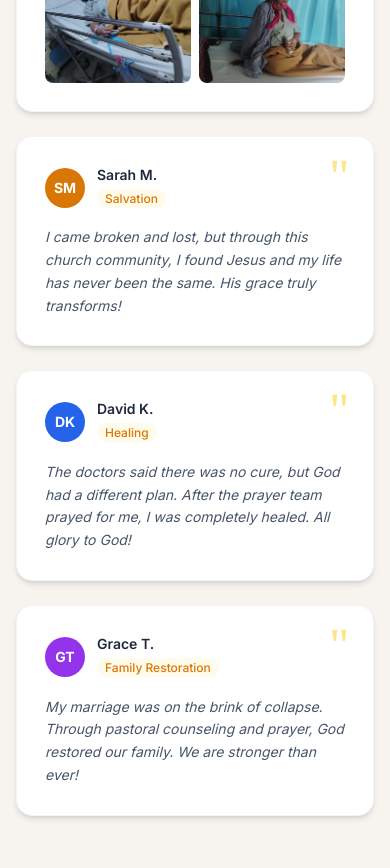
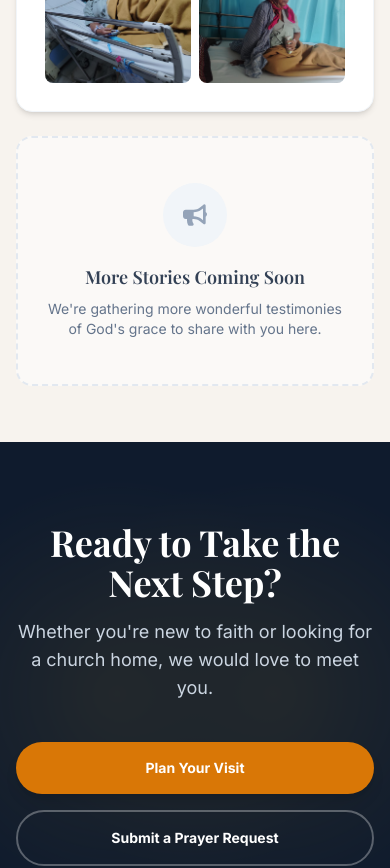
Before and after one commit to ThomasAbraham1/faith-warriors-fellowship, a React (Vite) app: page / in a window 390 px wide. Shown: the part 4280-5148 px from the top of the page. Built offline with nearby package versions, Linux system fonts and the light colour scheme; a web font is replaced by a local one.

Commit message:
Removed old testimonies and updated grid layout with coming soon placeholder

```diff
--- a/src/pages/Home.jsx
+++ b/src/pages/Home.jsx
@@ -32,28 +32,7 @@ const testimonials = [
     initials: 'KB',
     color: 'bg-emerald-600',
     images: [testimonyImg1, testimonyImg2]
-  },
-  {
-    name: 'Sarah M.',
-    category: 'Salvation',
-    text: 'I came broken and lost, but through this church community, I found Jesus and my life has never been the same. His grace truly transforms!',
-    initials: 'SM',
-    color: 'bg-amber-600',
-  },
-  {
-    name: 'David K.',
-    category: 'Healing',
-    text: 'The doctors said there was no cure, but God had a different plan. After the prayer team prayed for me, I was completely healed. All glory to God!',
-    initials: 'DK',
-    color: 'bg-blue-600',
-  },
-  {
-    name: 'Grace T.',
-    category: 'Family Restoration',
-    text: 'My marriage was on the brink of collapse. Through pastoral counseling and prayer, God restored our family. We are stronger than ever!',
-    initials: 'GT',
-    color: 'bg-purple-600',
-  },
+  }
 ];
 
 const serviceTimes = [
@@ -193,7 +172,7 @@ const Home = () => {
             title="What God Has Done"
             subtitle="Real stories of lives transformed by the grace and power of God."
           />
-          <div className="grid md:grid-cols-3 gap-6">
+          <div className="grid md:grid-cols-2 gap-6 items-stretch max-w-5xl mx-auto">
             {testimonials.map((t, i) => (
               <ScrollReveal key={t.name} delay={i * 0.12}>
                 <motion.div
@@ -221,6 +200,15 @@ const Home = () => {
                 </motion.div>
               </ScrollReveal>
             ))}
+            <ScrollReveal delay={0.2}>
+              <div className="bg-white/50 rounded-2xl p-7 border-2 border-dashed border-slate-200 h-full flex flex-col items-center justify-center text-center min-h-[250px]">
+                <div className="w-16 h-16 rounded-full bg-slate-100 flex items-center justify-center mb-4">
+                  <FaBullhorn className="text-2xl text-slate-400" />
+                </div>
+                <h3 className="text-lg font-semibold text-slate-700 mb-2">More Stories Coming Soon</h3>
+                <p className="text-slate-500 text-sm">We're gathering more wonderful testimonies of God's grace to share with you here.</p>
+              </div>
+            </ScrollReveal>
           </div>
         </div>
       </section>
```
